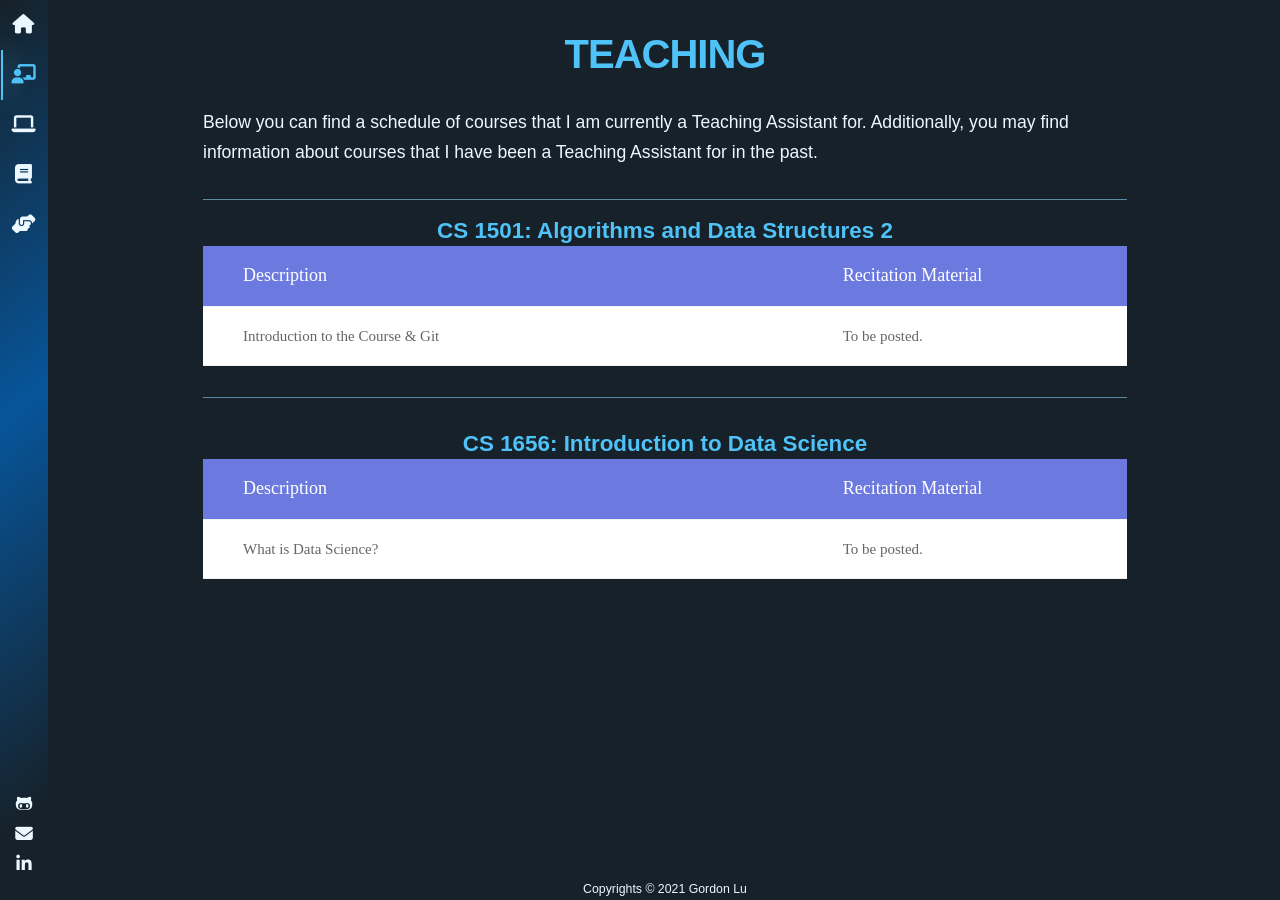
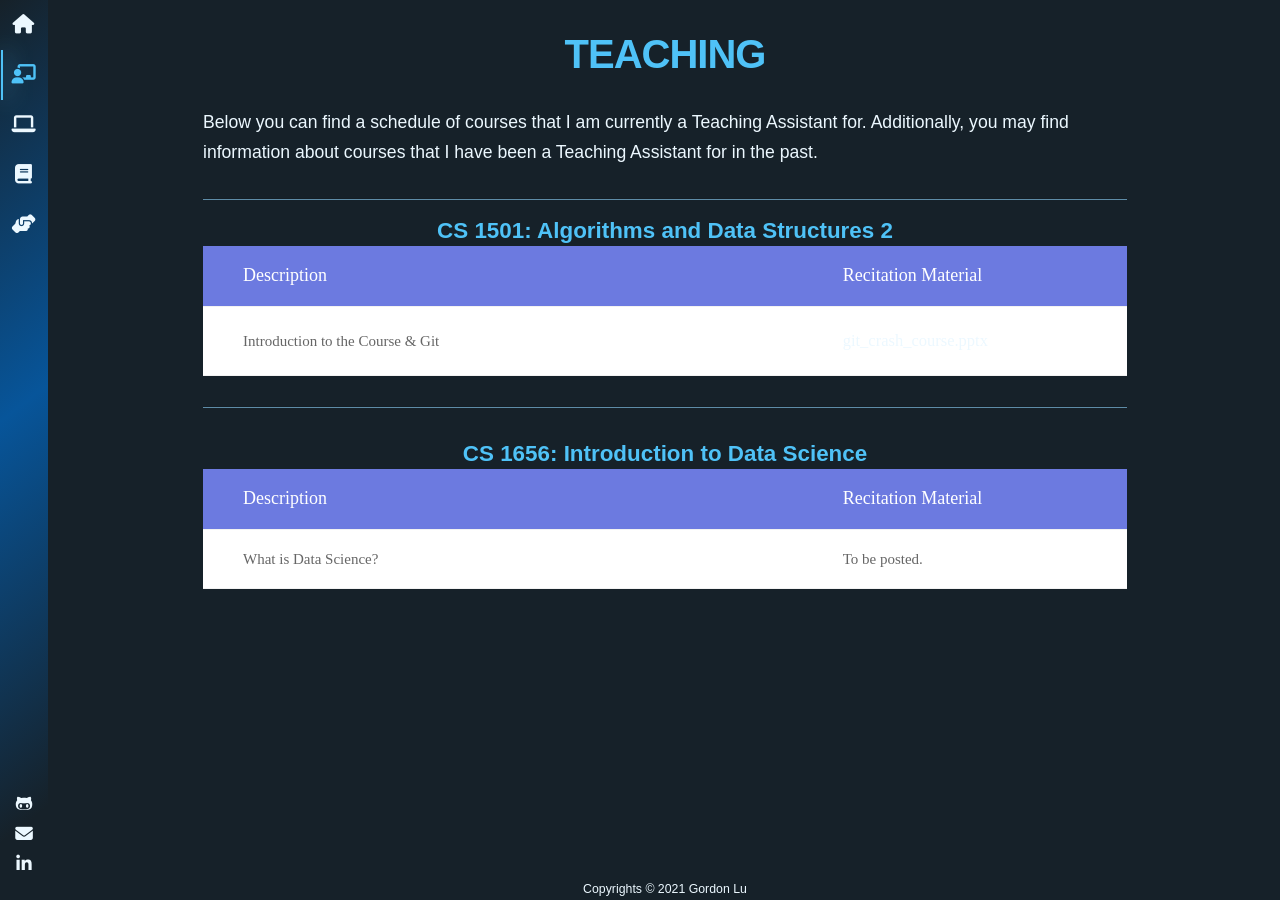
Before and after one commit to glu99331/glu99331.github.io, a Jekyll site: the page built from pages/teaching.html, in a window 1280 px wide. Built offline with Jekyll 4.4.1, drawn with Linux system fonts in a browser that asks for light colours; nearby versions of some CDN libraries; some web fonts are replaced.

Commit message:
Added first 1501 recitation slides

```diff
--- a/pages/teaching.html
+++ b/pages/teaching.html
@@ -23,7 +23,8 @@ summary: Below you can find a schedule of courses that I am currently a Teaching
                 Introduction to the Course & Git
             </div>
             <div class="cell" data-title="Recitation-Material">
-                To be posted.
+                <a href="files/CS1501/recitation_1/git_crash_course.pptx" download="git_crash_course.pptx">
+                    git_crash_course.pptx</a>
             </div>
 
         </div>
```
Also changed, not shown: 1 other file.
